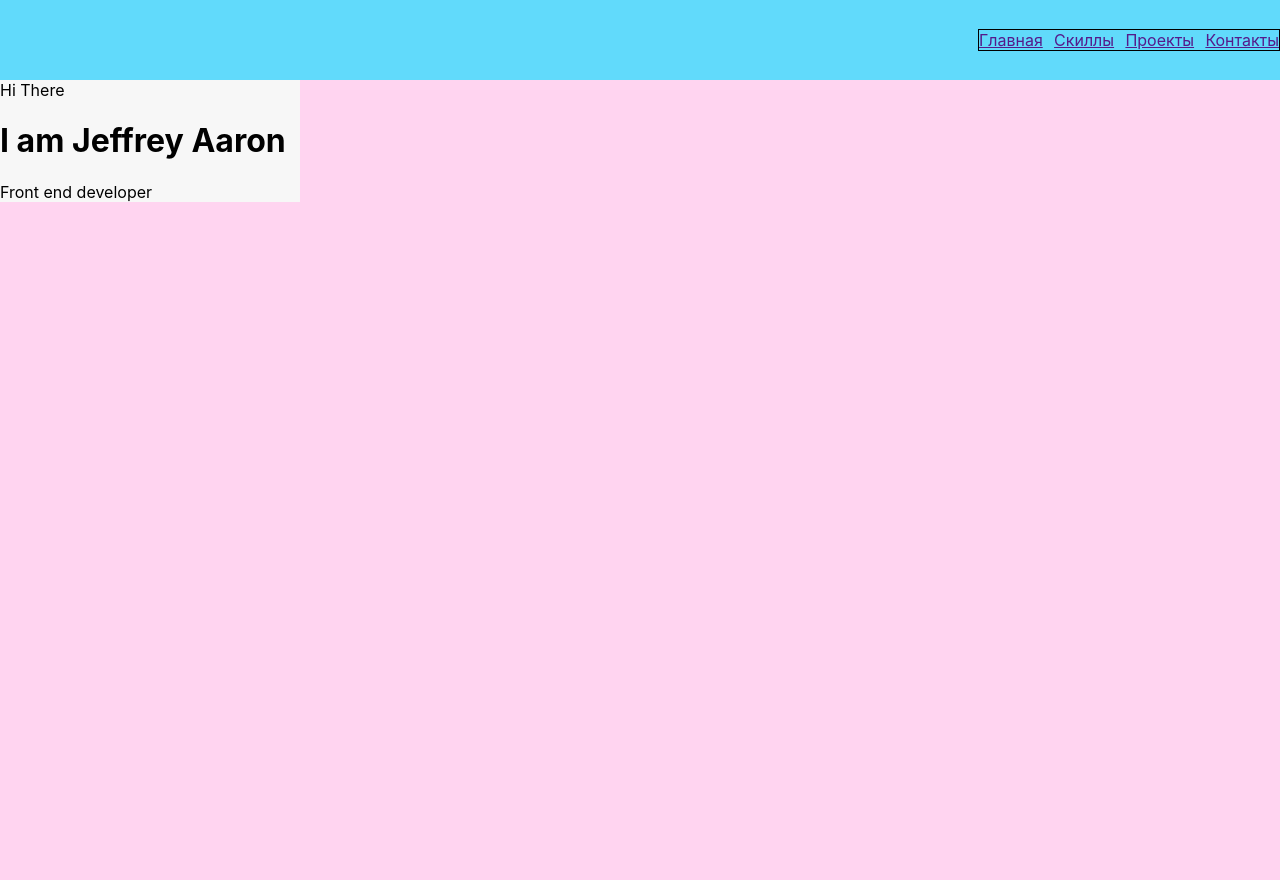
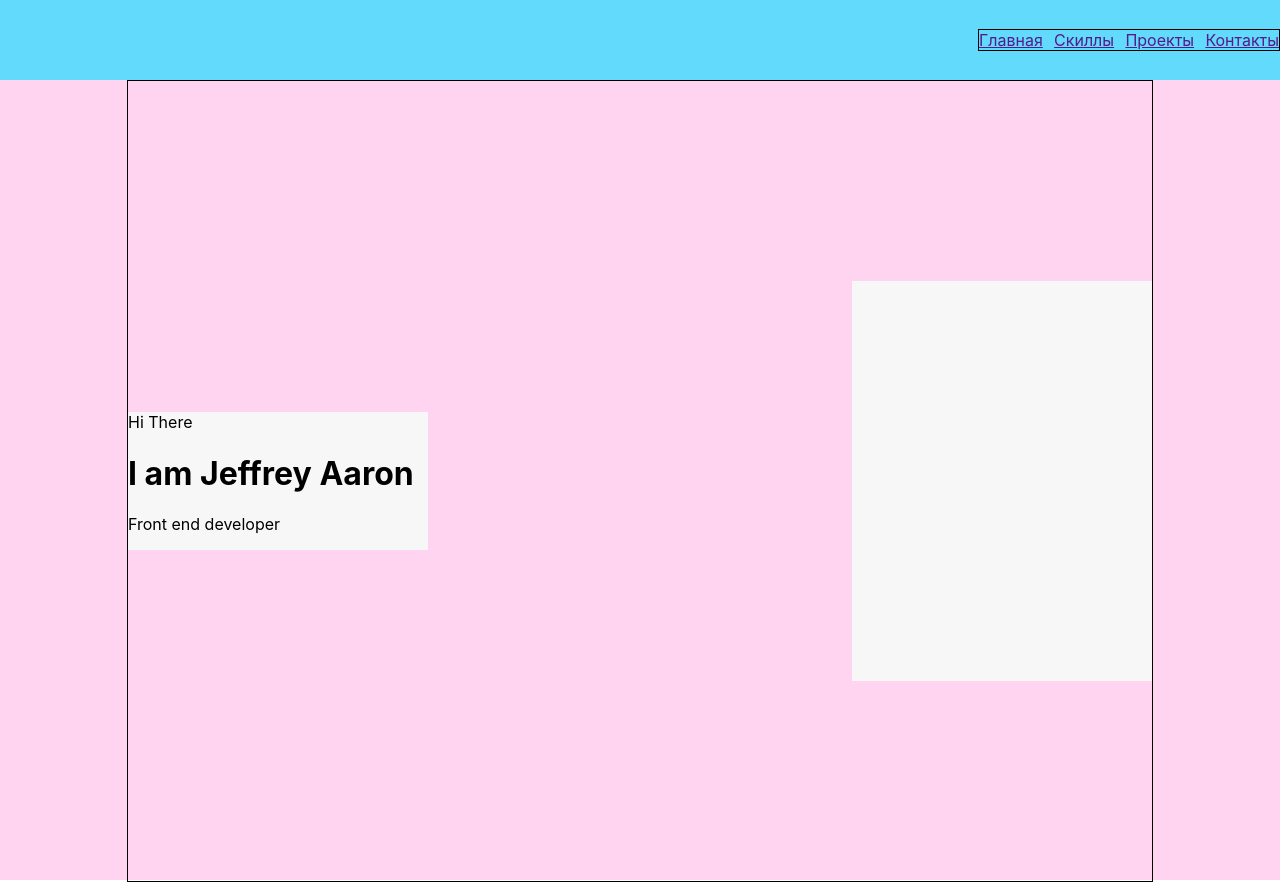
Before and after one commit to B1ackin/my-portfolio, a React (Create React App) app: page / in a window 1280 px wide. Built offline with nearby package versions, Linux system fonts and the light colour scheme.

Commit message:
Add title and photo

```diff
--- /dev/null
+++ b/src/common/styles/Container.module.css
@@ -0,0 +1,9 @@
+.container {
+    border: 1px solid;
+    height: 100%;
+    width: 80%;
+    margin: 0 auto;
+    display: flex;
+    align-items: center;
+    justify-content: space-between;
+}
--- a/src/main/Main.js
+++ b/src/main/Main.js
@@ -1,17 +1,20 @@
 import React from 'react';
 import style from "./Main.module.css"
+import styleContainer from "../common/styles/Container.module.css"
 
 
 
 function Main() {
     return (
         <div className={style.mainBlock}>
+            <div className={styleContainer.container}>
             <div className={style.text}>
                 <span>Hi There</span>
                 <h1>I am Jeffrey Aaron</h1>
                 <p>Front end developer</p>
             </div>
             <div className={style.photo}></div>
+            </div>
         </div>
     );
 }
--- a/src/main/Main.module.css
+++ b/src/main/Main.module.css
@@ -2,7 +2,14 @@
     height: 100vh;
     background-color: #ffd4f0;
 }
+
+
 .text {
     width: 300px;
     background-color: #f7f7f7;
 }
+.photo {
+    width: 300px;
+    height: 400px;
+    background-color: #f7f7f7;
+}
```
